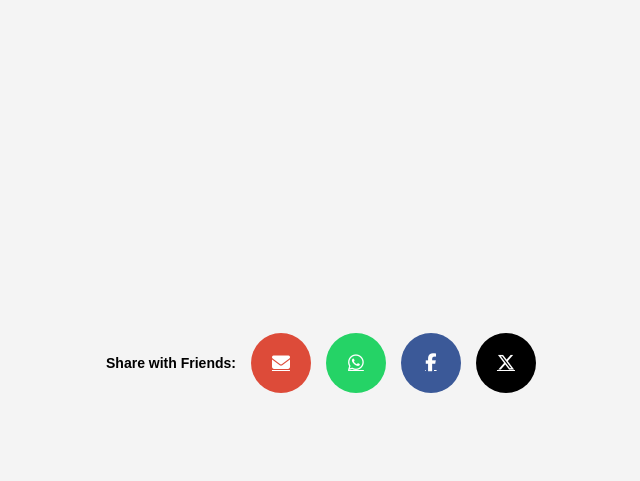
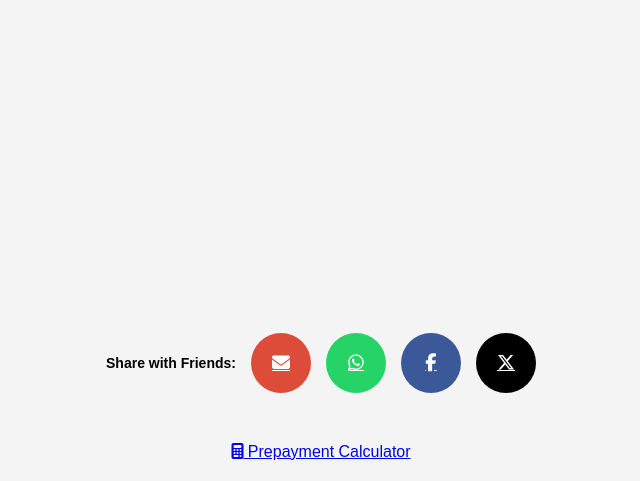
Before and after one commit to AC-27/loanemicalculator, a plain HTML site: page index.html in a window 1280 px wide. Shown: the part 724-1205 px from the top of the page, without its empty margins (319-959 px from the left). Before the commit the page ends 1137 px from the top, so only its background shows below. Drawn offline with nearby package versions, Linux system fonts and the light colour scheme.

Commit message:
Update index.html

```diff
--- a/index.html
+++ b/index.html
@@ -12,7 +12,7 @@
 </head>
 <body>
 
-  <!-- Blog link added here -->
+  <!-- Blog link -->
   <a href="blog.html" class="blog-link">Blog</a>
 
   <div class="container">
@@ -57,6 +57,13 @@
     </div>
   </div>
 
+  <!-- Stylish Footer navigation -->
+  <footer style="text-align: center; margin-top: 50px;">
+    <a href="prepayment.html" class="prepay-link">
+      <i class="fas fa-calculator"></i> Prepayment Calculator
+    </a>
+  </footer>
+
   <script src="script.js"></script>
 </body>
 </html>
```
